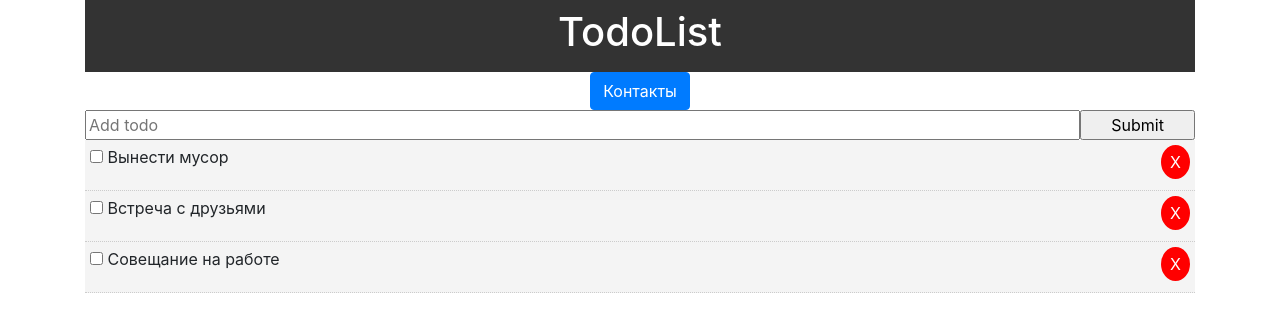
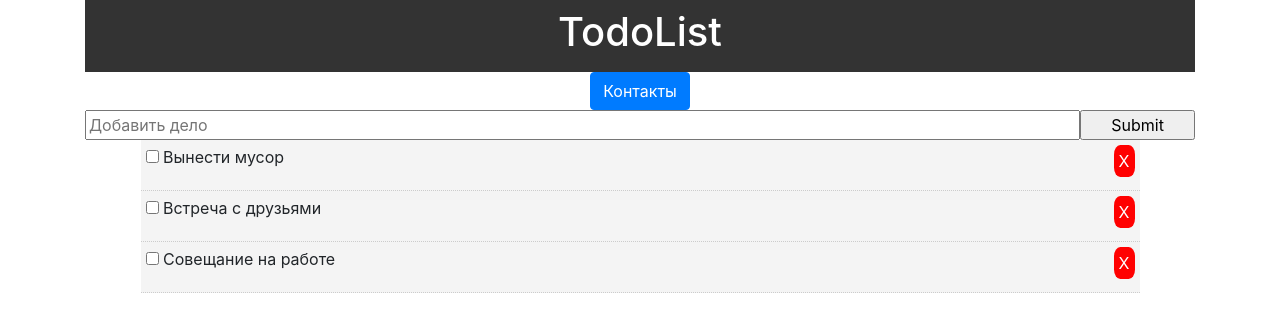
Before and after one commit to koroteevmv/web_1_react, a React (Create React App) app: page / in a window 1280 px wide. Shown: the top 332 px of the page. Built offline with nearby package versions, Linux system fonts and the light colour scheme.

Commit message:
добавление

```diff
--- a/src/App.js
+++ b/src/App.js
@@ -68,7 +68,7 @@ class App extends React.Component {
           >
             Контакты
           </button>
-          <AddTodo />
+          <AddTodo addTodo={this.addTodo} />
           <Todos
             todos={this.state.todos}
             markComplete={this.markComplete}
--- a/src/components/TodoItem.js
+++ b/src/components/TodoItem.js
@@ -1,49 +1,59 @@
-import React from 'react';
-import PropTypes from 'prop-types'
+import React from "react";
+import PropTypes from "prop-types";
 
-class TodoItem extends React.Component{
+class TodoItem extends React.Component {
   getStyle = () => {
-        return{
-            background: '#f4f4f4',
-            padding: '5px',
-            borderBottom: '1px #ccc dotted',
-            textDecoration: this.props.todo.completed ? 'line-through' : 'none'
-        }
+    return {
+      background: "#f4f4f4",
+      padding: "5px",
+      marginLeft: "5%",
+      marginRight: "5%",
+      borderBottom: "1px #ccc dotted",
+      textDecoration: this.props.todo.completed ? "line-through" : "none"
+    };
   };
 
-    markComplete = (e) => {
-        console.log(this.props)
-    }
+  markComplete = e => {
+    console.log(this.props);
+  };
 
   render() {
-        const {id, title} = this.props.todo;
+    const { id, title } = this.props.todo;
     return (
       <div style={this.getStyle()}>
-                <p align='left'>
-                    <input type="checkbox"
-                           onChange={this.props.markComplete.bind(this, id)}/> {' '}
-                    { title }
-                    <button onClick={this.props.delTodo.bind(this, id)}
-                            style={btnStyle}>X</button>
+        <div>
+          <p align="left">
+            <input
+              type="checkbox"
+              onChange={this.props.markComplete.bind(this, id)}
+            />{" "}
+            {title}
+            <button
+              onClick={this.props.delTodo.bind(this, id)}
+              style={btnStyle}
+            >
+              X
+            </button>{" "}
+            {""}
           </p>
+        </div>
       </div>
     );
   }
 }
 
 const btnStyle = {
-    background: '#ff0000',
-    color: '#fff',
-    border: 'none',
-    padding: '5px 9px',
-    borderRadius:'50%',
-    cursor: 'pointer',
-    float:'right'
+  background: "#ff0000",
+  color: "#fff",
+  border: "none",
+  padding: "4px 5px",
+  borderRadius: "30%",
+  cursor: "pointer",
+  float: "right"
 };
 
 TodoItem.propTypes = {
   todo: PropTypes.object.isRequired
 };
 
-
 export default TodoItem;
--- a/src/components/addTodo.js
+++ b/src/components/addTodo.js
@@ -21,7 +21,7 @@ class AddTodo extends Component {
         <input
           type="text"
           name="title"
-          placeholder="Add todo"
+          placeholder="Добавить дело"
           style={{ flex: "10" }}
           value={this.state.title}
           onChange={this.onChange}
```
Also changed, not shown: src/components/Todos.js (+7 -7 lines). Lines whose indentation alone changed are shown as unchanged.
